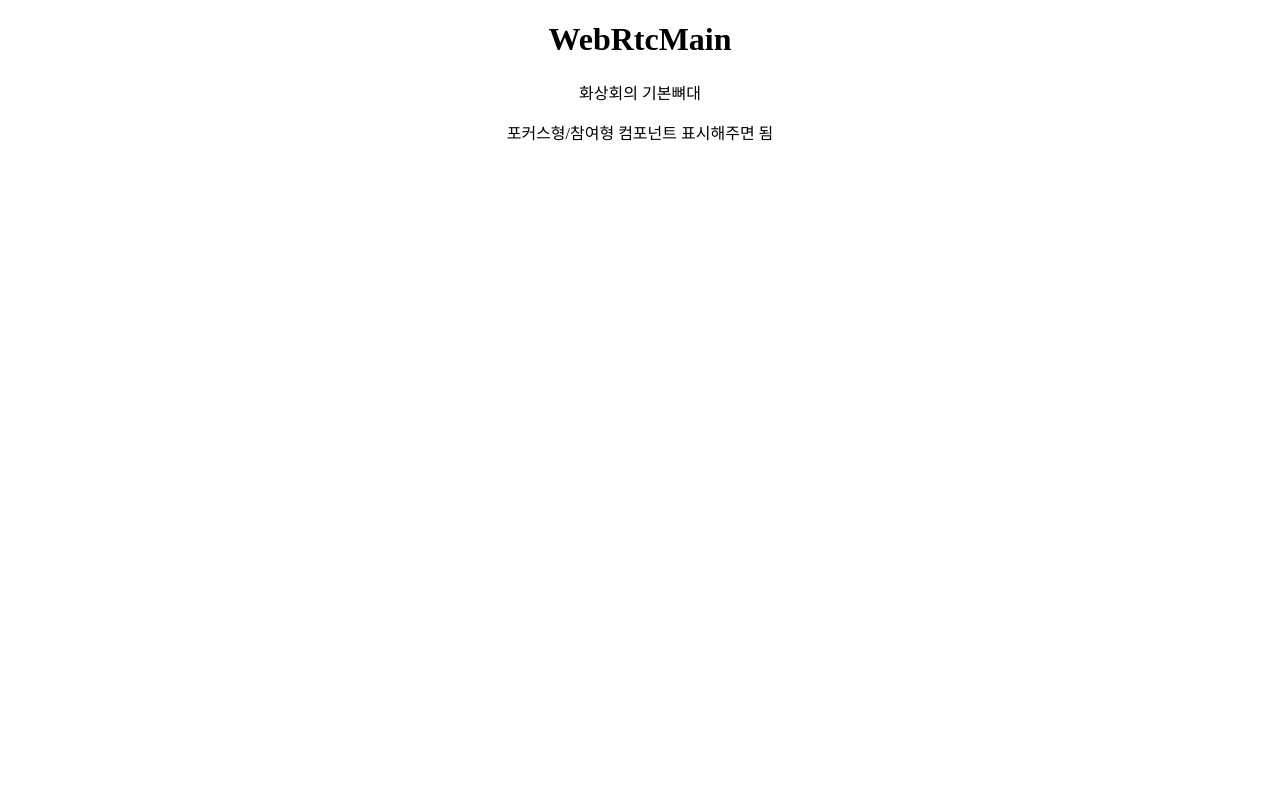
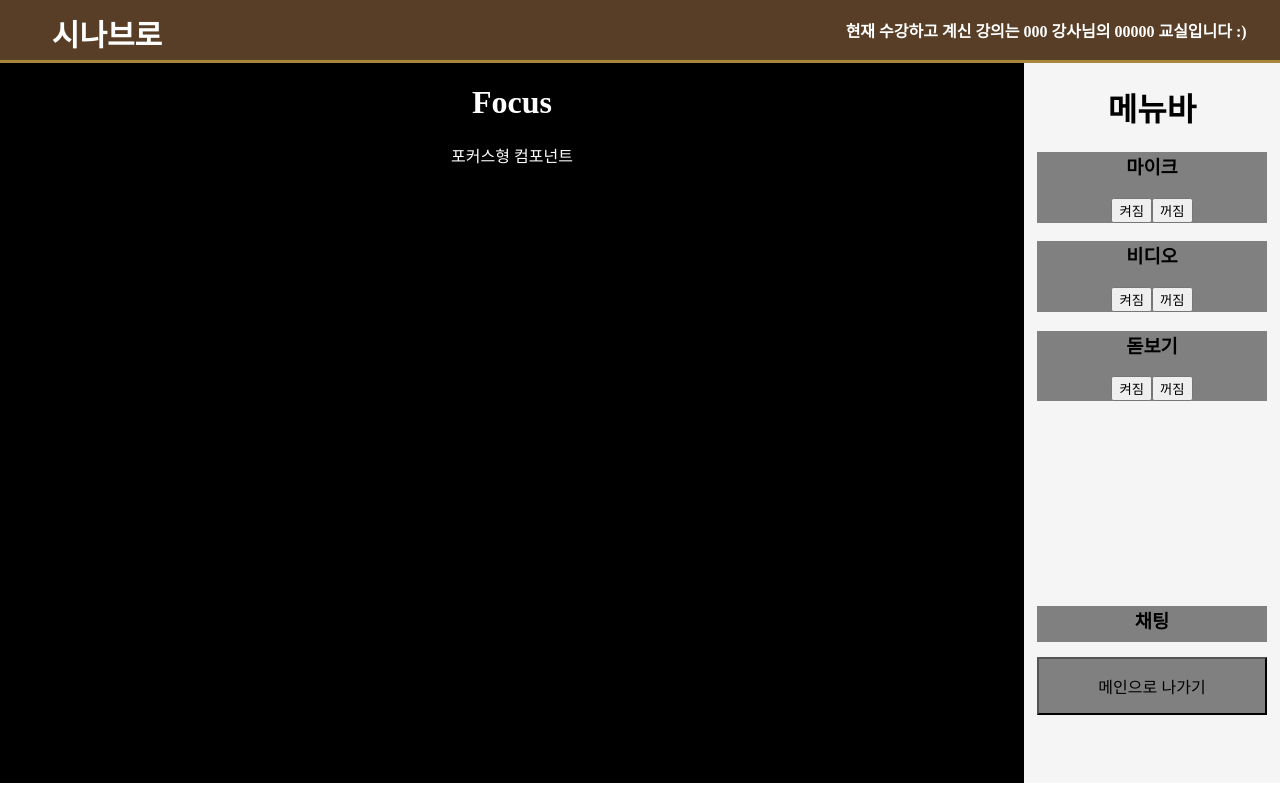
Before and after one commit to nyoungnyoung/Sinabro, a React (Create React App) app in the folder Front-End/last_front/: page /webrtc/1 in a window 1280 px wide. Built offline with nearby package versions, Linux system fonts and the light colour scheme; a web font is replaced by a local one.

Commit message:
feat: webrtc 컴포넌트 구현 중

```diff
--- a/Front-End/last_front/src/pages/webrtc/Focus.js
+++ b/Front-End/last_front/src/pages/webrtc/Focus.js
@@ -1,12 +1,19 @@
 import React from "react";
-
+import styled from "styled-components";
 function Focus() {
   return (
-    <div>
+    <StyledDiv>
       <h1>Focus</h1>
       <p>포커스형 컴포넌트</p>
-    </div>
+    </StyledDiv>
   );
 }
 
+const StyledDiv = styled.div`
+  width: 80%;
+  hegiht: 90vh;
+  color: white;
+  background-color: black;
+`;
+
 export default Focus;
--- /dev/null
+++ b/Front-End/last_front/src/pages/webrtc/Navbar.js
@@ -0,0 +1,66 @@
+import React from "react";
+import { useNavigate } from "react-router-dom";
+import styled from "styled-components";
+
+function Navbar() {
+  const navigate = useNavigate();
+
+  const moveToMain = () => {
+    navigate("/main");
+  };
+  return (
+    <Wrapper>
+      <HeaderWrapper>
+        <StyledButton onClick={moveToMain}>시나브로</StyledButton>
+      </HeaderWrapper>
+
+      <LeftWrapper>
+        <StyledP>
+          현재 수강하고 계신 강의는 000 강사님의 00000 교실입니다 :){" "}
+        </StyledP>
+      </LeftWrapper>
+    </Wrapper>
+  );
+}
+const Wrapper = styled.div`
+  margin: 0;
+  height: 60px;
+  display: flex;
+  justify-content: space-between;
+  // position: fixed;
+  width: 100%;
+  align-items: center;
+  border-bottom: solid rgba(248, 208, 83, 0.5);
+  background-color: #583e26;
+  z-index: 999;
+`;
+
+const HeaderWrapper = styled.div`
+  margin: 0 2em 0 2em;
+  display: flex;
+  justify-content: space-between;
+  width: 100%;
+  align-items: center;
+`;
+
+const LeftWrapper = styled.div`
+  width: 800px;
+`;
+
+const StyledP = styled.p`
+  color: white;
+  font-weight: 700;
+`;
+
+const StyledButton = styled.button`
+  background-color: #583e26;
+  color: white;
+  font-size: 30px;
+  width: 150px;
+  height: 40px;
+  border: 0px solid #583e26;
+  border-radius: 15px;
+  font-weight: 700;
+  cursor: pointer;
+`;
+export default Navbar;
--- a/Front-End/last_front/src/pages/webrtc/SideBar.js
+++ b/Front-End/last_front/src/pages/webrtc/SideBar.js
@@ -1,12 +1,84 @@
 import React from "react";
+import styled from "styled-components";
+import { useNavigate } from "react-router-dom";
 
 function SideBar() {
+  const navigate = useNavigate();
+  const moveToMain = () => {
+    navigate("/main");
+  };
   return (
-    <div>
-      <h1>SideBar</h1>
-      <p>WebRTC 메뉴바</p>
-    </div>
+    <StyledDiv>
+      <h1>메뉴바</h1>
+      {/* <p>WebRTC 메뉴바</p> */}
+      <MicDiv>
+        <h3>마이크</h3>
+        <div>
+          <button>켜짐</button>
+          <button>꺼짐</button>
+        </div>
+      </MicDiv>
+      <MicDiv>
+        <h3>비디오</h3>
+        <div>
+          <button>켜짐</button>
+          <button>꺼짐</button>
+        </div>
+      </MicDiv>
+      <GlassDiv>
+        <h3>돋보기</h3>
+        <div>
+          <button>켜짐</button>
+          <button>꺼짐</button>
+        </div>
+      </GlassDiv>
+      <ChatDiv>
+        <h3>채팅</h3>
+      </ChatDiv>
+      <StyledButton onClick={moveToMain}>메인으로 나가기</StyledButton>
+    </StyledDiv>
   );
 }
 
+const StyledDiv = styled.div`
+  width: 20%;
+  height: 90vh;
+  background-color: whitesmoke;
+`;
+
+const MicDiv = styled.div`
+  margin-left: 5%;
+  margin-right: 5%;
+  width: 90%;
+  background-color: gray;
+`;
+
+const GlassDiv = styled.div`
+  margin-left: 5%;
+  margin-right: 5%;
+  width: 90%;
+  background-color: gray;
+  margin-bottom: 80%;
+`;
+
+const ChatDiv = styled.div`
+  margin-left: 5%;
+  margin-right: 5%;
+  width: 90%;
+  background-color: gray;
+  height: 5%;
+`;
+
+const StyledButton = styled.button`
+  font-size: 100%;
+  margin-top: 15px;
+  width: 90%;
+  height: 8%;
+  background-color: gray;
+  cursor: pointer;
+  :hover {
+    background-color: red;
+    color: white;
+  }
+`;
 export default SideBar;
--- a/Front-End/last_front/src/pages/webrtc/WebRtcMain.js
+++ b/Front-End/last_front/src/pages/webrtc/WebRtcMain.js
@@ -1,13 +1,29 @@
 import React from "react";
+import styled from "styled-components";
+import Navbar from "./Navbar";
+import SideBar from "./SideBar";
+import Focus from "./Focus";
 
 function WebRtcMain() {
   return (
-    <div>
-      <h1>WebRtcMain</h1>
-          <p>화상회의 기본뼈대</p>
-          <p>포커스형/참여형 컴포넌트 표시해주면 됨</p>
-    </div>
+    <StyledDiv>
+      <Navbar />
+      <StyledDiv2>
+        {/* <h1>WebRtcMain</h1>
+      <p>화상회의 기본뼈대</p>
+      <p>포커스형/참여형 컴포넌트 표시해주면 됨</p> */}
+        <Focus />
+        <SideBar />
+      </StyledDiv2>
+    </StyledDiv>
   );
 }
 
+const StyledDiv = styled.div`
+  margin: 0;
+`;
+
+const StyledDiv2 = styled.div`
+  display: flex;
+`;
 export default WebRtcMain;
```
